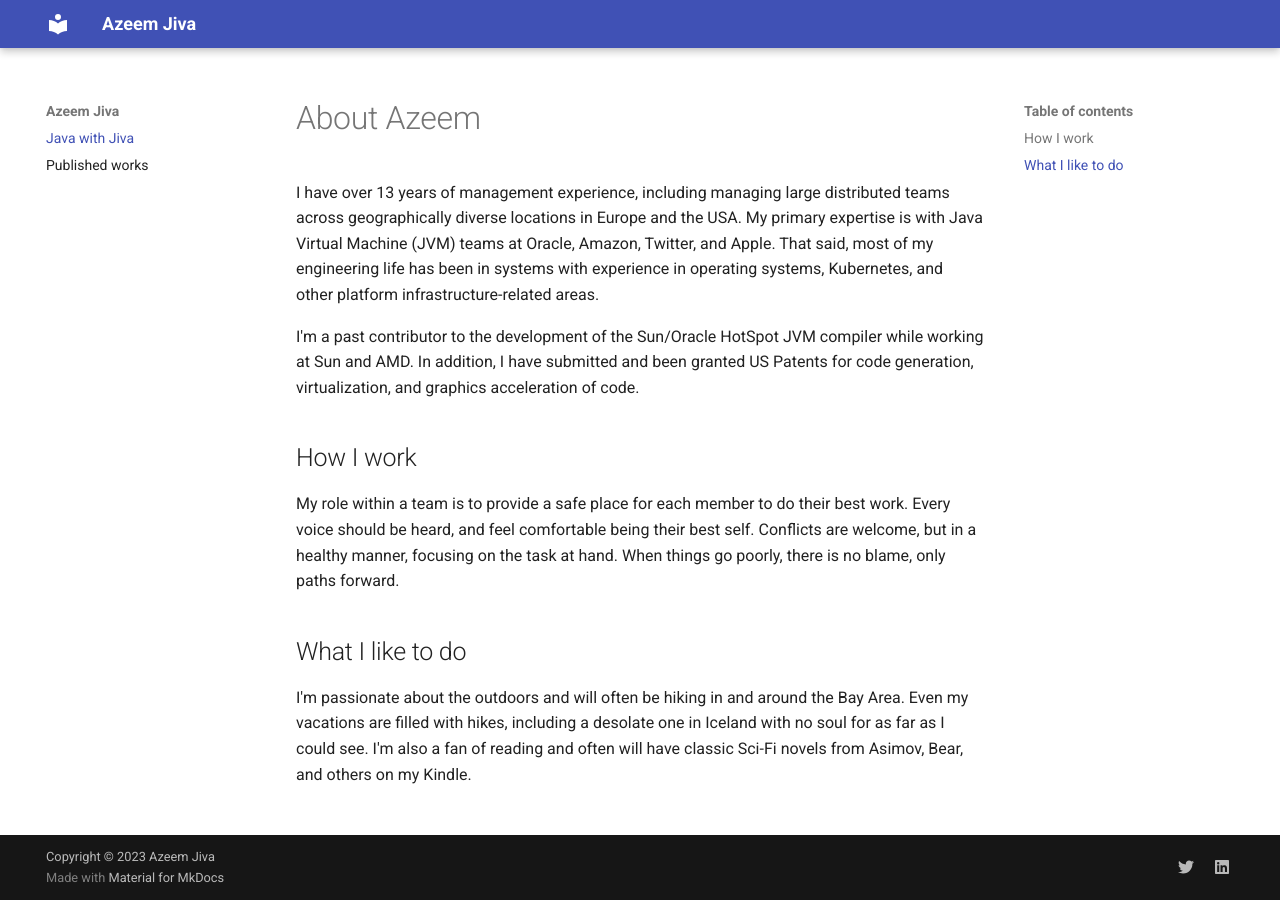
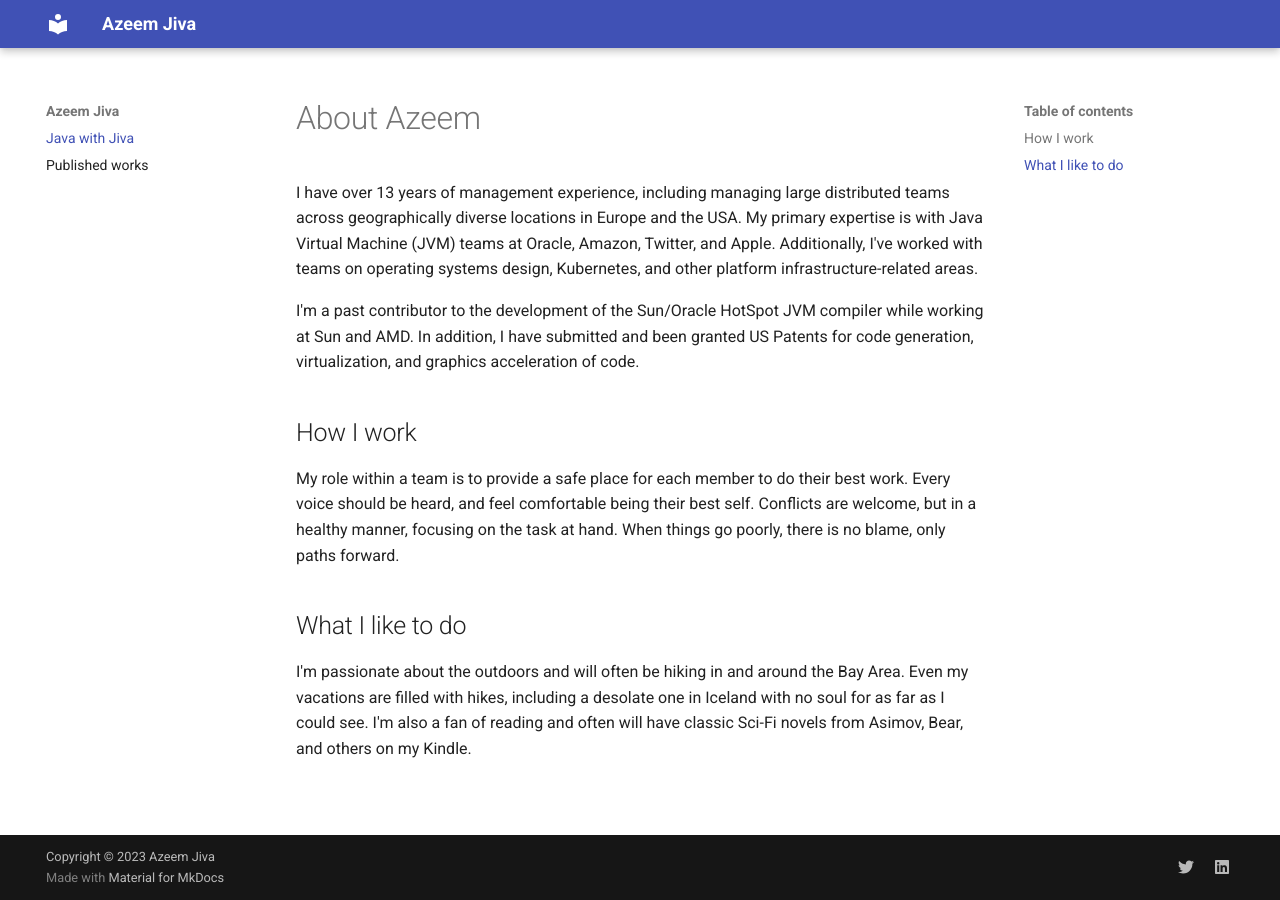
Before and after one commit to javawithjiva/javawithjiva.github.io, an MkDocs documentation site: the page built from docs/index.md, in a window 1280 px wide. Built offline with MkDocs 1.6.1 and Material for MkDocs 9.7.7, drawn with Linux system fonts in a browser that asks for light colours.

```diff
--- a/docs/index.md
+++ b/docs/index.md
@@ -6,8 +6,7 @@ Description: A little about me
 # About Azeem
 
 I have over 13 years of management experience, including managing large distributed teams across geographically diverse locations in Europe and the USA.
-My primary expertise is with Java Virtual Machine (JVM) teams at Oracle, Amazon, Twitter, and Apple. That said, most of my engineering life has been in
-systems with experience in operating systems, Kubernetes, and other platform infrastructure-related areas.
+My primary expertise is with Java Virtual Machine (JVM) teams at Oracle, Amazon, Twitter, and Apple. Additionally, I've worked with teams on operating systems design, Kubernetes, and other platform infrastructure-related areas.
 
 I'm a past contributor to the development of the Sun/Oracle HotSpot JVM compiler while working at Sun and AMD. In addition, I have submitted and been
 granted US Patents for code generation, virtualization, and graphics acceleration of code.
```
Also changed, not shown: docs/articles.md (+5 -0 lines).
